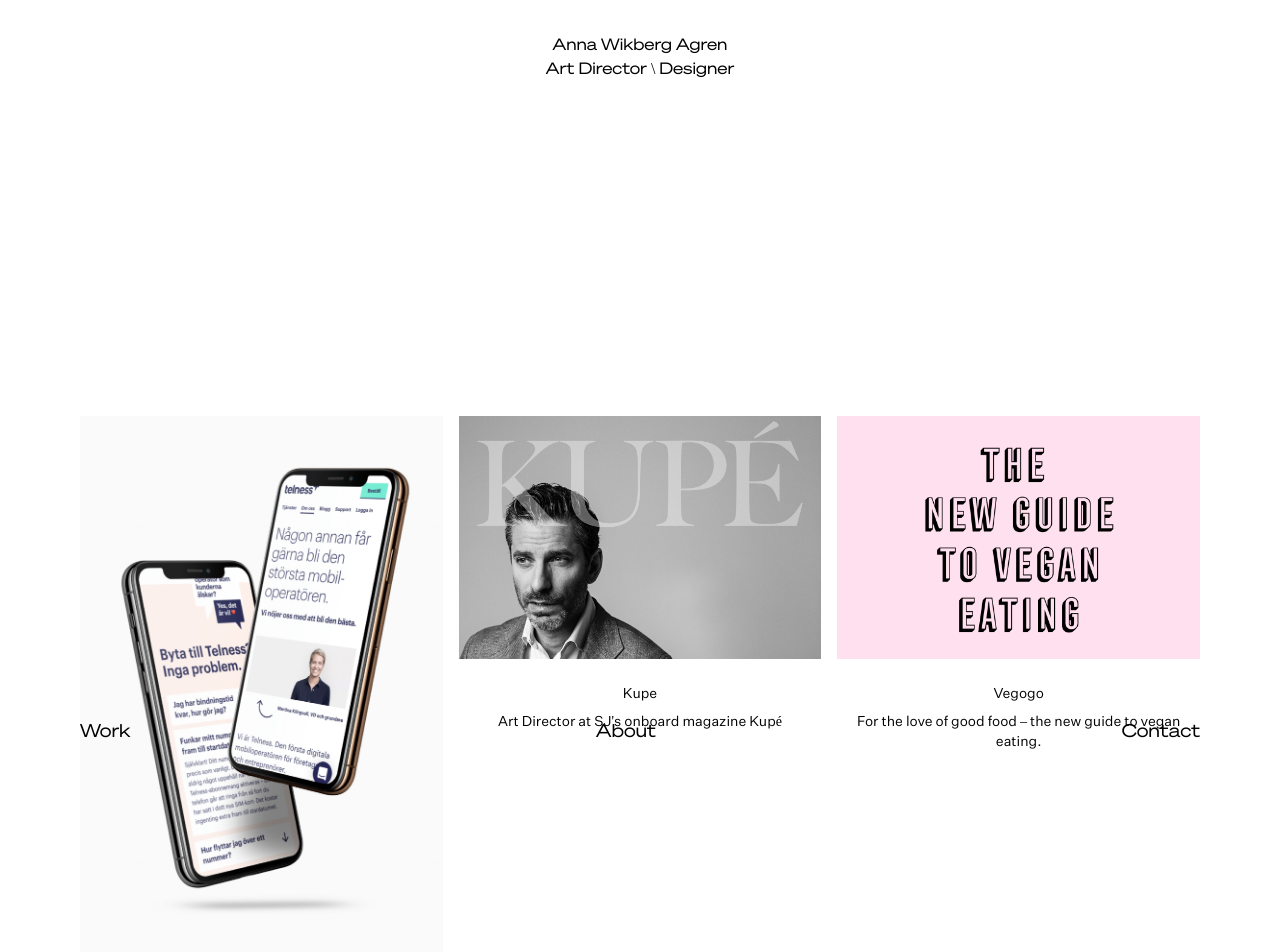
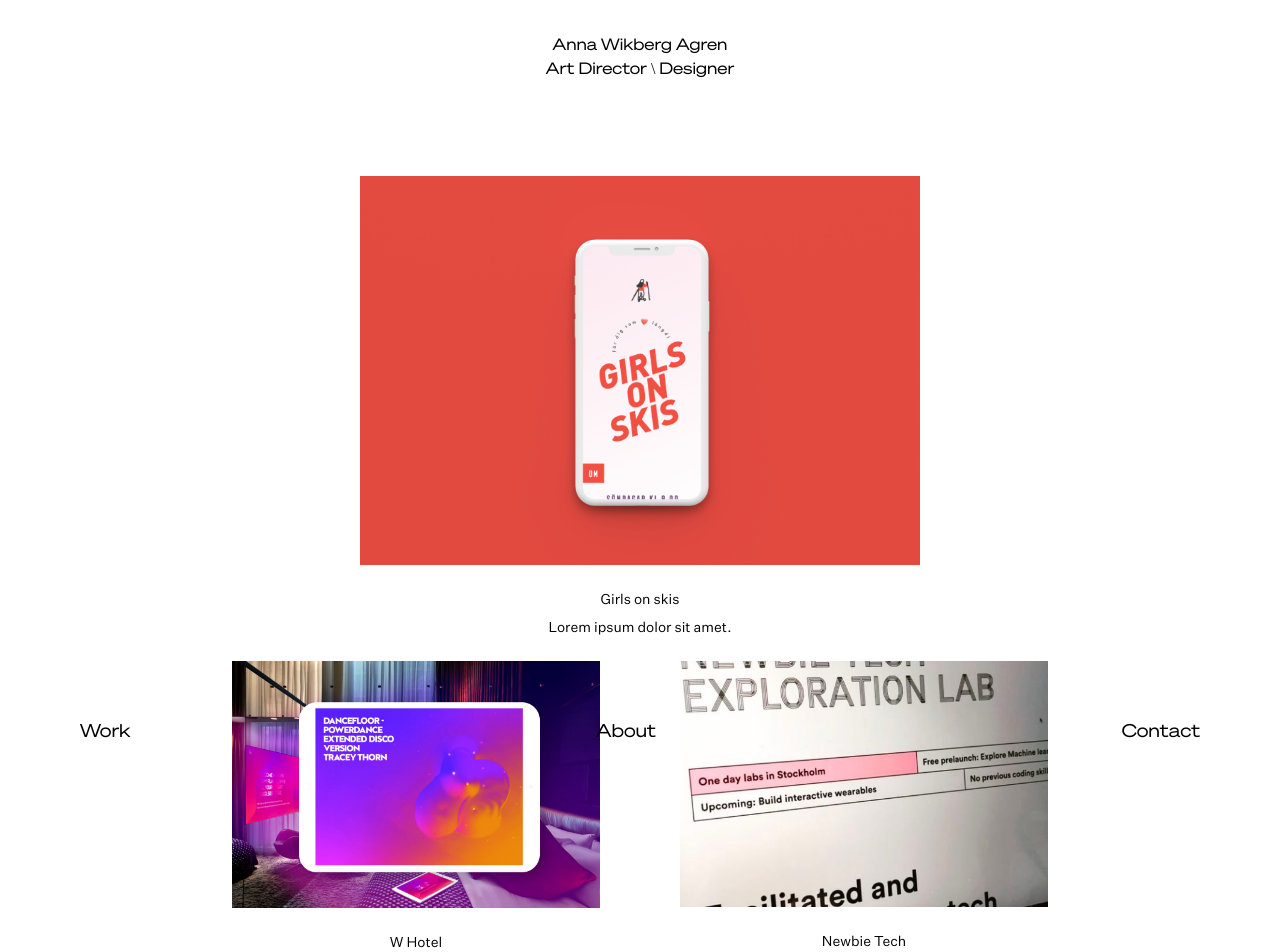
Before and after one commit to annaawgren/newportfolio, a Next.js app in the folder new_portfolio/: page / in a window 1280 px wide. Shown: the top 952 px of the page. Built offline with nearby package versions, Linux system fonts and the light colour scheme; what tailwindcss-fluid would draw is missing.

Commit message:
New design on start page listing

```diff
--- a/new_portfolio/components/CaseListingNew.js
+++ b/new_portfolio/components/CaseListingNew.js
@@ -7,8 +7,41 @@
 import { VegogoCase } from "../components/cases/Vegogo";
 import { WCase } from "../components/cases/W";
 import Image from "../components/Image";
+import classNames from "classnames";
+
+const GosCaseTest = {
+  title: "Girls on skis",
+  heroimage: "gos-test.png",
+  description: <p>Lorem ipsum dolor sit amet.</p>,
+  overviewSize: "medium",
+};
+
+const WHotelTest = {
+  title: "W Hotel",
+  heroimage: "w-test.png",
+  description: <p>Lorem ipsum dolor sit amet.</p>,
+  overviewSize: "small",
+};
+
+const NewbieTechTest = {
+  title: "Newbie Tech",
+  heroimage: "newbie-test.png",
+  description: <p>Lorem ipsum dolor sit amet.</p>,
+  overviewSize: "small",
+};
+
+const KupeTest = {
+  title: "Kupé",
+  heroimage: "kupe-test-resized.jpg",
+  description: <p>Lorem ipsum dolor sit amet.</p>,
+  overviewSize: "large",
+};
 
 const casesObject = {
+  gostest: GosCaseTest,
+  whoteltest: WHotelTest,
+  newbietechtest: NewbieTechTest,
+  kupetest: KupeTest,
   telness: TelnessCase,
   kupe: KupeCase,
   vegogo: VegogoCase,
@@ -53,12 +86,38 @@
       return null;
     }
 
-    const { title, description, heroimage } = caseInfo;
+    const { title, description, heroimage, overviewSize = "medium" } = caseInfo;
+
+    let liClasses = ["case-item", "flex", "justify-center"];
+    let liInnerClasses = [
+      "h-auto",
+      "w-full",
+      "flex",
+      "flex-col",
+      "items-center",
+    ];
+
+    switch (overviewSize) {
+      case "small":
+        liClasses.push("md:w-2/5");
+        liClasses.push("md:px-10");
+        break;
+      case "medium":
+        liClasses.push("md:w-full");
+        liInnerClasses.push("md:w-1/2");
+        break;
+      case "large":
+        liClasses.push("md:w-full");
+        break;
+    }
+
+    const liClassNames = classNames(liClasses);
+    const liInnerClassNames = classNames(liInnerClasses);
 
     return (
       <li
-        className="case-item"
-        key={title}
+        className={liClassNames}
+        key={caseSlug}
         ref={(el) => (itemsRefs.current[mapIndex] = el)}
       >
         <style jsx>{`
@@ -74,8 +133,8 @@
           }
       `}</style>
         <Link href={`/work/${caseSlug}`}>
-          <a className="...h-auto w-full flex flex-col items-center">
-            <Image imageSrc={heroimage} />
+          <a className={liInnerClassNames}>
+            <img src={`/images/${heroimage}`} alt="" />
             <h3 className=" untitled-text mt-6 mb-2 text-sm text-center">
               {title}
             </h3>
@@ -90,7 +149,7 @@
 
   return (
     <React.Fragment>
-      <ul className="grid md:grid-cols-2 lg:grid-cols-3  pt:80 gap-4 px-5 md:px-10 lg:px-20">
+      <ul className="pt:80 px-5 md:px-10 lg:px-20 flex flex-wrap justify-center">
         {caseListingItems}
       </ul>
       <style jsx>{``}</style>
--- a/new_portfolio/pages/index.js
+++ b/new_portfolio/pages/index.js
@@ -5,9 +5,8 @@
 import Link from "next/link";
 
 import Header from "../components/Header";
-import CaseListingNew from "../components/CaseListing";
+import CaseListingNew from "../components/CaseListingNew";
 import Navlinks from "../components/Navlinks";
-import CaseListingHome from "../components/CaseListingHome";
 
 const THRESHOLD = [0.25, 0.5, 0.75];
 
```
Also changed, not shown: new_portfolio/public/images/gos-test-resized.png (added), new_portfolio/public/images/kupe-test-resized.jpg (added). Lines whose indentation alone changed are shown as unchanged.
